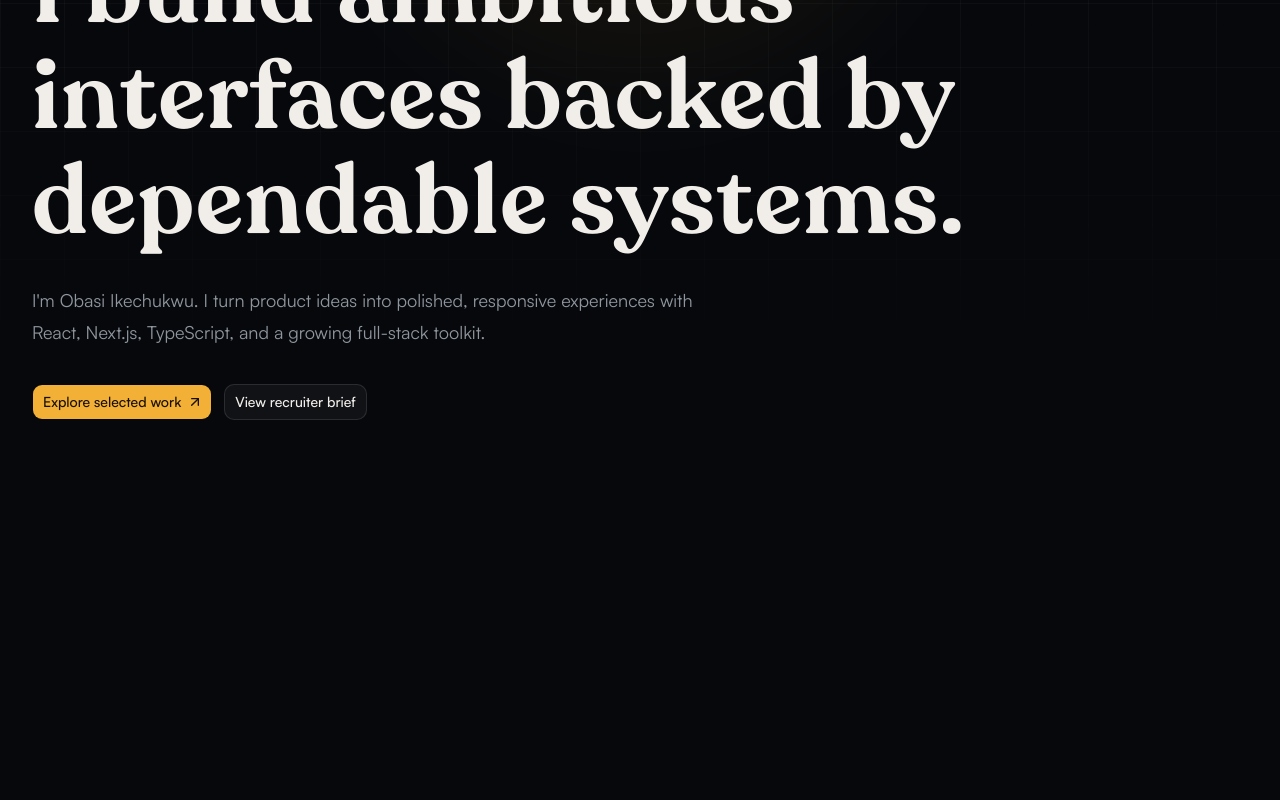
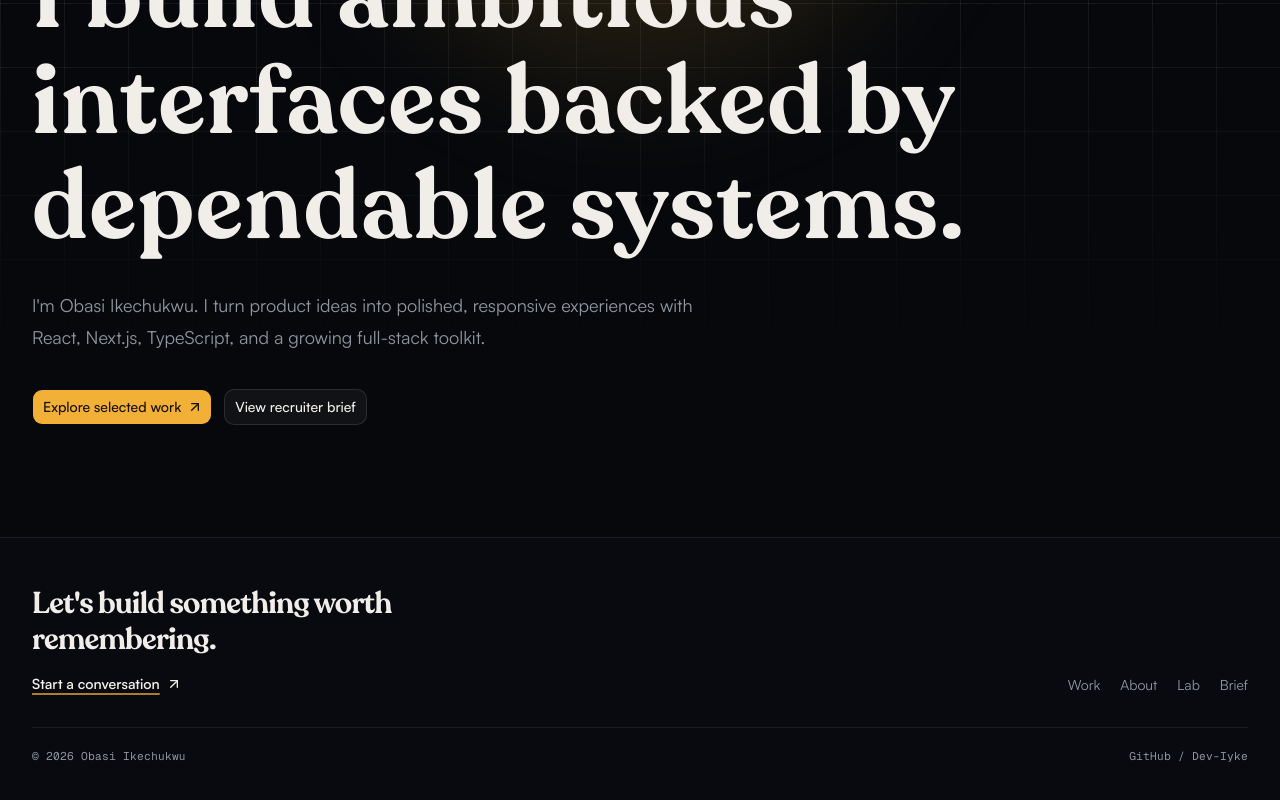
Before and after one commit to Dev-Iyke/portfolio-web, a Next.js app: page / in a window 1280 px wide. Shown: the part 318-1118 px from the top of the page. Before the commit the page ends 850 px from the top, so only its background shows below. Built offline with nearby package versions, Linux system fonts and the light colour scheme.

Commit message:
Implemented footer section

```diff
--- a/src/app/layout.tsx
+++ b/src/app/layout.tsx
@@ -3,6 +3,7 @@ import { Geist_Mono } from "next/font/google";
 import localFont from "next/font/local";
 import "./globals.css";
 import { SkipLink } from "@/components/layout/SkipLink";
+import { SiteFooter } from "@/features/navigation/components/SiteFooter";
 import { SiteHeader } from "@/features/navigation/components/SiteHeader";
 import AppProviders from "@/lib/providers/AppProviders";
 
@@ -88,6 +89,7 @@ export default function RootLayout({
           <div className="flex min-h-screen flex-col">
             <SiteHeader />
             {children}
+            <SiteFooter />
           </div>
         </AppProviders>
       </body>
--- /dev/null
+++ b/src/components/motion/MotionProvider.tsx
@@ -0,0 +1,18 @@
+"use client";
+
+import type { ReactNode } from "react";
+import { domAnimation, LazyMotion, MotionConfig } from "motion/react";
+import { motionDuration, motionEase } from "@/lib/motion/motion-config";
+
+export function MotionProvider({ children }: { children: ReactNode }) {
+  return (
+    <LazyMotion features={domAnimation} strict>
+      <MotionConfig
+        reducedMotion="user"
+        transition={{ duration: motionDuration.normal, ease: motionEase }}
+      >
+        {children}
+      </MotionConfig>
+    </LazyMotion>
+  );
+}
--- /dev/null
+++ b/src/components/motion/Reveal.tsx
@@ -0,0 +1,28 @@
+"use client";
+
+import type { ComponentProps } from "react";
+import { m } from "motion/react";
+import { motionDuration, motionEase } from "@/lib/motion/motion-config";
+
+interface RevealProps extends ComponentProps<typeof m.div> {
+  delay?: number;
+  distance?: number;
+}
+
+export function Reveal({
+  children,
+  delay = 0,
+  distance = 18,
+  ...props
+}: RevealProps) {
+  return (
+    <m.div
+      initial={{ opacity: 0, y: distance }}
+      animate={{ opacity: 1, y: 0 }}
+      transition={{ duration: motionDuration.slow, delay, ease: motionEase }}
+      {...props}
+    >
+      {children}
+    </m.div>
+  );
+}
--- a/src/features/home/components/FoundationHero.tsx
+++ b/src/features/home/components/FoundationHero.tsx
@@ -2,21 +2,19 @@ import Link from "next/link";
 import { ArrowUpRight } from "lucide-react";
 import { PageContainer } from "@/components/layout/PageContainer";
 import { Section } from "@/components/layout/Section";
+import { Reveal } from "@/components/motion/Reveal";
 import { Badge } from "@/components/ui/badge";
 import { Button } from "@/components/ui/button";
+import { HeroAtmosphere } from "@/features/home/components/HeroAtmosphere";
+import { heroSequence } from "@/lib/motion/motion-config";
 
 export function FoundationHero() {
   return (
     <Section className="relative flex min-h-[calc(100svh-4rem)] items-center overflow-hidden">
-      <div
-        className="pointer-events-none absolute inset-0 -z-10 opacity-60 dark:opacity-45"
-        aria-hidden="true"
-      >
-        <div className="absolute top-[-15rem] left-1/2 size-[36rem] -translate-x-1/2 rounded-full bg-signal/12 blur-3xl" />
-        <div className="absolute inset-0 bg-[linear-gradient(to_right,var(--border)_1px,transparent_1px),linear-gradient(to_bottom,var(--border)_1px,transparent_1px)] bg-[size:4rem_4rem] [mask-image:linear-gradient(to_bottom,black,transparent_80%)]" />
-      </div>
+      <HeroAtmosphere />
       <PageContainer>
-        <div className="max-w-5xl flex flex-col items-center md:items-start">
+        <div className="flex max-w-5xl flex-col items-center md:items-start">
+          <Reveal delay={heroSequence.availability} distance={12}>
             <Badge
               variant="outline"
               className="mb-6 gap-2 border-signal/35 bg-signal/8 px-3 py-1 font-mono text-[0.7rem] uppercase tracking-[0.14em] text-foreground"
@@ -24,18 +22,29 @@ export function FoundationHero() {
               <span className="size-1.5 rounded-full bg-signal shadow-[0_0_0.75rem_var(--signal)]" />
               Available for meaningful work
             </Badge>
-          <p className="mb-4 font-mono text-xs uppercase tracking-[0.2em] text-muted-foreground sm:text-sm font-medium text-center md:text-start">
+          </Reveal>
+          <Reveal delay={heroSequence.eyebrow} distance={14}>
+            <p className="mb-4 text-center font-mono text-xs font-medium tracking-[0.2em] text-muted-foreground uppercase sm:text-sm md:text-start">
               Frontend-heavy full-stack developer
             </p>
-          <h1 className="max-w-5xl font-heading text-4xl leading-[1.1] font-semibold tracking-[0.015em] text-balance sm:text-5xl md:text-6xl lg:text-7xl xl:text-8xl text-center md:text-start">
+          </Reveal>
+          <Reveal delay={heroSequence.headline} distance={22}>
+            <h1 className="max-w-5xl text-center font-heading text-4xl leading-[1.1] font-semibold tracking-[0.015em] text-balance sm:text-5xl md:text-start md:text-6xl lg:text-7xl xl:text-8xl">
               I build ambitious interfaces backed by dependable systems.
             </h1>
-          <p className="mt-7 max-w-2xl text-base leading-7 text-muted-foreground sm:text-lg sm:leading-8 text-center md:text-start">
+          </Reveal>
+          <Reveal delay={heroSequence.description}>
+            <p className="mt-7 max-w-2xl text-center text-base leading-7 text-muted-foreground sm:text-lg sm:leading-8 md:text-start">
               I&apos;m Obasi Ikechukwu. I turn product ideas into polished,
               responsive experiences with React, Next.js, TypeScript, and a
               growing full-stack toolkit.
             </p>
-          <div className="mt-9 flex gap-3 flex-row flex-wrap">
+          </Reveal>
+          <Reveal
+            delay={heroSequence.actions}
+            className="flex w-full justify-center md:w-auto md:justify-start"
+          >
+            <div className="mt-9 flex flex-row flex-wrap justify-center gap-3 md:justify-start">
               <Button
                 asChild
                 size="lg"
@@ -50,6 +59,7 @@ export function FoundationHero() {
                 <Link href="/brief">View recruiter brief</Link>
               </Button>
             </div>
+          </Reveal>
         </div>
       </PageContainer>
     </Section>
--- /dev/null
+++ b/src/features/home/components/HeroAtmosphere.tsx
@@ -0,0 +1,23 @@
+"use client";
+
+import { m } from "motion/react";
+import { heroSequence, motionDuration, motionEase } from "@/lib/motion/motion-config";
+
+export function HeroAtmosphere() {
+  return (
+    <m.div
+      className="pointer-events-none absolute inset-0 -z-10 opacity-60 dark:opacity-45"
+      initial={{ opacity: 0, scale: 1.04 }}
+      animate={{ opacity: 1, scale: 1 }}
+      transition={{
+        duration: motionDuration.slow,
+        delay: heroSequence.atmosphere,
+        ease: motionEase,
+      }}
+      aria-hidden="true"
+    >
+      <div className="absolute top-[-15rem] left-1/2 size-[36rem] -translate-x-1/2 rounded-full bg-signal/12 blur-3xl" />
+      <div className="absolute inset-0 bg-[linear-gradient(to_right,var(--border)_1px,transparent_1px),linear-gradient(to_bottom,var(--border)_1px,transparent_1px)] bg-[size:4rem_4rem] [mask-image:linear-gradient(to_bottom,black,transparent_80%)]" />
+    </m.div>
+  );
+}
--- /dev/null
+++ b/src/features/navigation/components/SiteFooter.tsx
@@ -0,0 +1,52 @@
+import Link from "next/link";
+import { ArrowUpRight } from "lucide-react";
+import { PageContainer } from "@/components/layout/PageContainer";
+import { navigationItems } from "@/features/navigation/config/navigation";
+
+export function SiteFooter() {
+  return (
+    <footer className="border-t border-border/70 bg-surface/60">
+      <PageContainer className="flex flex-col gap-8 py-10 sm:py-12">
+        <div className="flex flex-col justify-between gap-6 md:flex-row md:items-end">
+          <div className="max-w-md">
+            <p className="font-heading text-2xl font-semibold tracking-tight sm:text-3xl">
+              Let&apos;s build something worth remembering.
+            </p>
+            <Link
+              href="/contact"
+              className="mt-4 inline-flex items-center gap-1.5 text-sm font-semibold text-foreground underline decoration-signal/70 decoration-2 underline-offset-4 transition-colors hover:text-signal focus-visible:rounded-sm focus-visible:outline-none focus-visible:ring-2 focus-visible:ring-ring"
+            >
+              Start a conversation
+              <ArrowUpRight className="size-4" aria-hidden="true" />
+            </Link>
+          </div>
+          <nav
+            className="flex flex-wrap gap-x-5 gap-y-3"
+            aria-label="Footer navigation"
+          >
+            {navigationItems.map((item) => (
+              <Link
+                key={item.href}
+                href={item.href}
+                className="text-sm text-muted-foreground transition-colors hover:text-foreground focus-visible:rounded-sm focus-visible:outline-none focus-visible:ring-2 focus-visible:ring-ring"
+              >
+                {item.label}
+              </Link>
+            ))}
+          </nav>
+        </div>
+        <div className="flex flex-col gap-3 border-t border-border/70 pt-5 font-mono text-[0.7rem] tracking-wide text-muted-foreground sm:flex-row sm:items-center sm:justify-between">
+          <p>© {new Date().getFullYear()} Obasi Ikechukwu</p>
+          <a
+            href="https://github.com/Dev-Iyke"
+            target="_blank"
+            rel="noreferrer"
+            className="w-fit transition-colors hover:text-foreground focus-visible:rounded-sm focus-visible:outline-none focus-visible:ring-2 focus-visible:ring-ring"
+          >
+            GitHub / Dev-Iyke
+          </a>
+        </div>
+      </PageContainer>
+    </footer>
+  );
+}
--- a/src/features/navigation/config/navigation.ts
+++ b/src/features/navigation/config/navigation.ts
@@ -9,3 +9,7 @@ export const navigationItems: NavigationItem[] = [
   { label: "Lab", href: "/lab" },
   { label: "Brief", href: "/brief" },
 ];
+
+export function isActiveRoute(pathname: string, href: string) {
+  return pathname === href || pathname.startsWith(`${href}/`);
+}
--- /dev/null
+++ b/src/lib/motion/motion-config.ts
@@ -0,0 +1,16 @@
+export const motionDuration = {
+  fast: 0.25,
+  normal: 0.45,
+  slow: 0.7,
+} as const;
+
+export const motionEase = [0.16, 1, 0.3, 1] as const;
+
+export const heroSequence = {
+  atmosphere: 0,
+  availability: 0.08,
+  eyebrow: 0.16,
+  headline: 0.24,
+  description: 0.34,
+  actions: 0.44,
+} as const;
--- a/src/lib/providers/AppProviders.tsx
+++ b/src/lib/providers/AppProviders.tsx
@@ -1,6 +1,7 @@
 "use client";
 
 import type { ReactNode } from "react";
+import { MotionProvider } from "@/components/motion/MotionProvider";
 import { Toaster } from "@/components/ui/sonner";
 import { TooltipProvider } from "@/components/ui/tooltip";
 import ReactQueryProvider from "@/lib/providers/ReactQueryProvider";
@@ -9,10 +10,12 @@ import { ThemeProvider } from "@/lib/providers/ThemeProvider";
 export default function AppProviders({ children }: { children: ReactNode }) {
   return (
     <ThemeProvider>
-      <ReactQueryProvider>
-        <TooltipProvider>{children}</TooltipProvider>
-        <Toaster richColors />
-      </ReactQueryProvider>
+      <MotionProvider>
+        <ReactQueryProvider>
+          <TooltipProvider>{children}</TooltipProvider>
+          <Toaster richColors />
+        </ReactQueryProvider>
+      </MotionProvider>
     </ThemeProvider>
   );
 }
```
Also changed, not shown: src/features/navigation/components/DesktopNavigation.tsx (+21 -4 lines), src/features/navigation/components/MobileNavigation.tsx (+19 -4 lines), 1 other file (tests, documents, lock files or other folders). Lines whose indentation alone changed are shown as unchanged.
